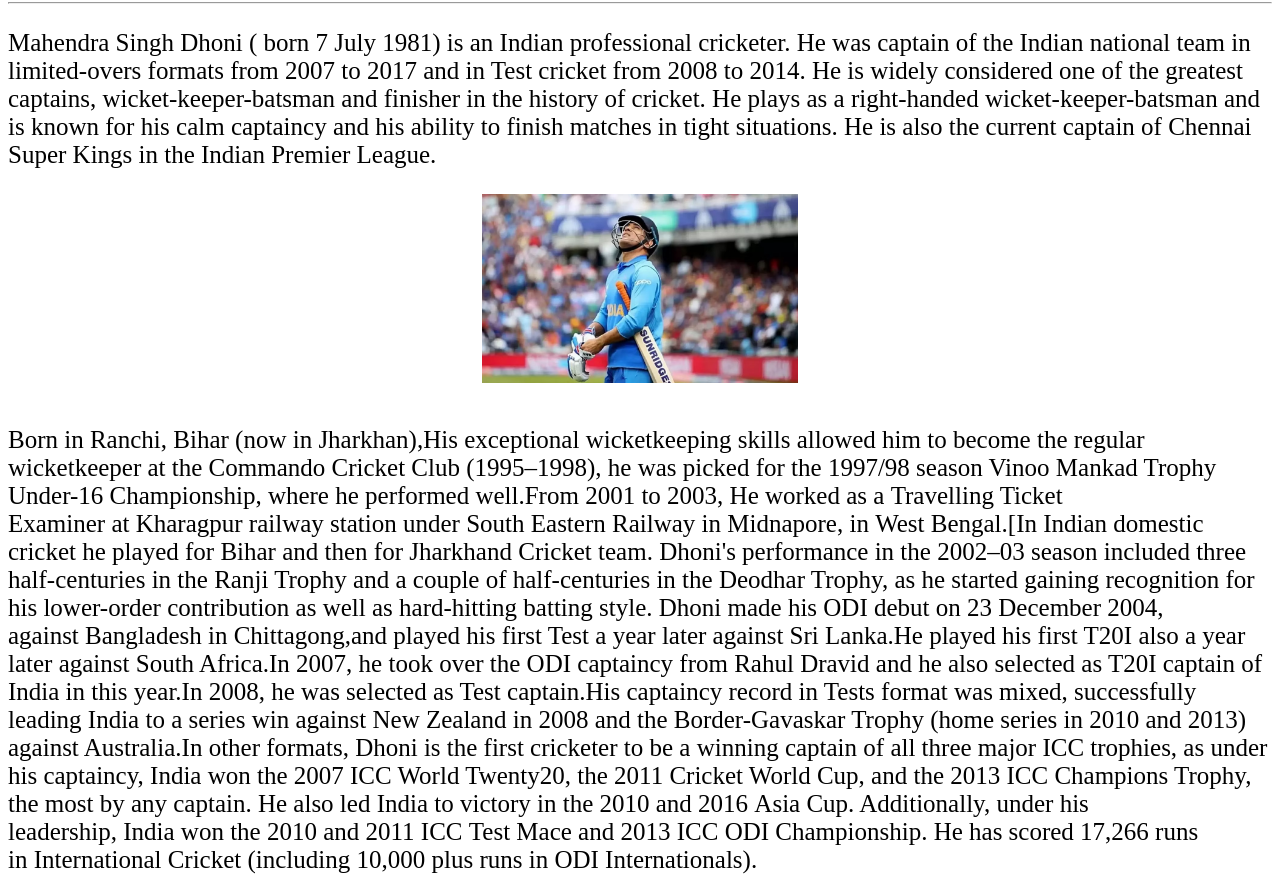
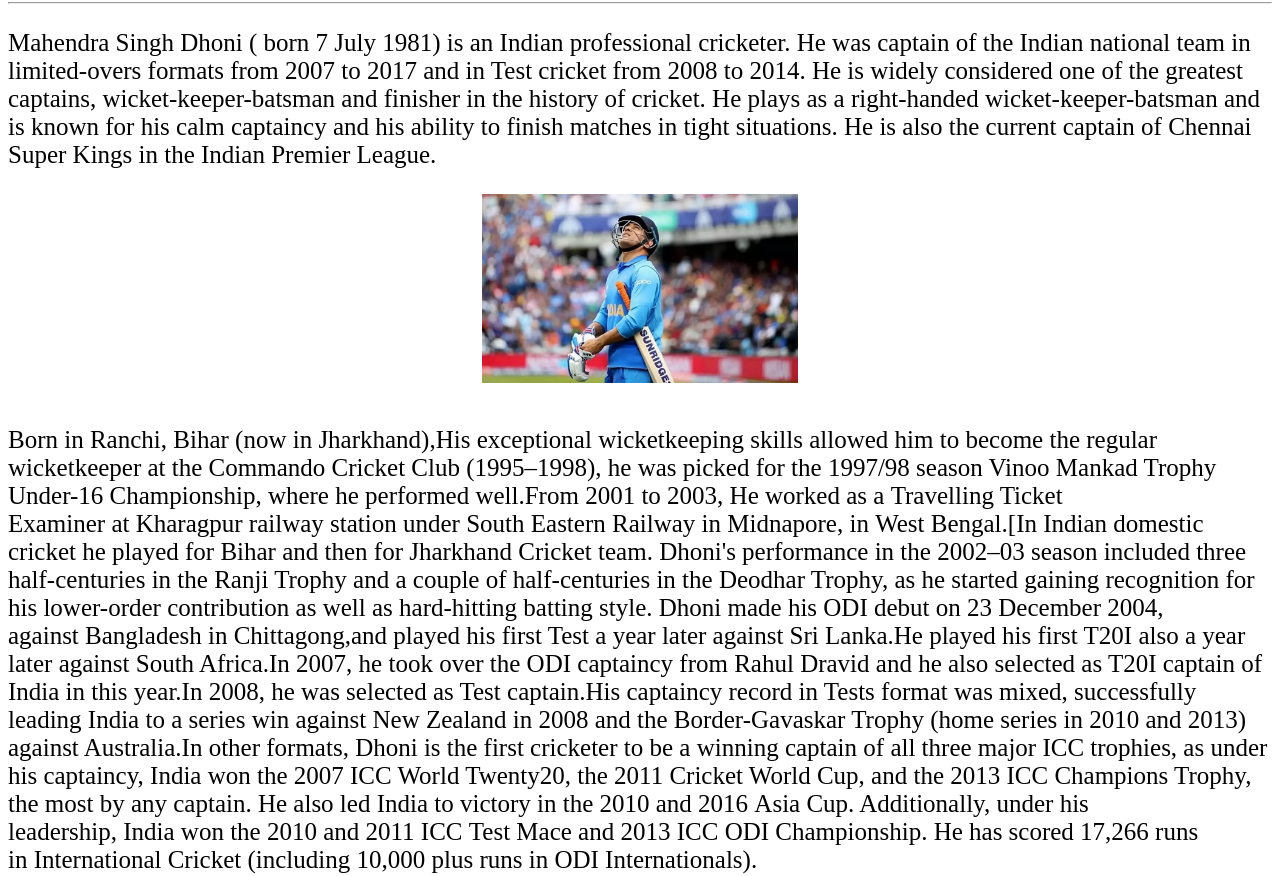
Before and after one commit to JaswanthCodes/MernIntern, a plain HTML site: page index.html in a window 1280 px wide. Shown: the part 78-954 px from the top of the page. Drawn offline with Linux system fonts and the light colour scheme.

Commit message:
Content Change

```diff
--- a/index.html
+++ b/index.html
@@ -14,7 +14,7 @@
             margin-right: auto;
         ">
         <br>
-        <p style="font-size: 25px;">Born in Ranchi, Bihar (now in Jharkhan),His exceptional wicketkeeping skills allowed him to become the regular wicketkeeper at the Commando Cricket Club (1995–1998), he was picked for the 1997/98 season Vinoo Mankad Trophy Under-16 Championship, where he performed well.From 2001 to 2003, He worked as a Travelling Ticket Examiner at Kharagpur railway station under South Eastern Railway in Midnapore, in West Bengal.[In Indian domestic cricket he played for Bihar and then for Jharkhand Cricket team. Dhoni's performance in the 2002–03 season included three half-centuries in the Ranji Trophy and a couple of half-centuries in the Deodhar Trophy, as he started gaining recognition for his lower-order contribution as well as hard-hitting batting style.
+        <p style="font-size: 25px;">Born in Ranchi, Bihar (now in Jharkhand),His exceptional wicketkeeping skills allowed him to become the regular wicketkeeper at the Commando Cricket Club (1995–1998), he was picked for the 1997/98 season Vinoo Mankad Trophy Under-16 Championship, where he performed well.From 2001 to 2003, He worked as a Travelling Ticket Examiner at Kharagpur railway station under South Eastern Railway in Midnapore, in West Bengal.[In Indian domestic cricket he played for Bihar and then for Jharkhand Cricket team. Dhoni's performance in the 2002–03 season included three half-centuries in the Ranji Trophy and a couple of half-centuries in the Deodhar Trophy, as he started gaining recognition for his lower-order contribution as well as hard-hitting batting style.
             Dhoni made his ODI debut on 23 December 2004, against Bangladesh in Chittagong,and played his first Test a year later against Sri Lanka.He played his first T20I also a year later against South Africa.In 2007, he took over the ODI captaincy from Rahul Dravid and he also selected as T20I captain of India in this year.In 2008, he was selected as Test captain.His captaincy record in Tests format was mixed, successfully leading India to a series win against New Zealand in 2008 and the Border-Gavaskar Trophy (home series in 2010 and 2013) against Australia.In other formats, Dhoni is the first cricketer to be a winning captain of all three major ICC trophies, as under his captaincy, India won the 2007 ICC World Twenty20, the 2011 Cricket World Cup, and the 2013 ICC Champions Trophy, the most by any captain. He also led India to victory in the 2010 and 2016 Asia Cup. Additionally, under his leadership, India won the 2010 and 2011 ICC Test Mace and 2013 ICC ODI Championship. He has scored 17,266 runs in International Cricket (including 10,000 plus runs in ODI Internationals).</p>
         <h2 style="font-size: 25px;">Awards and achievements</h2>
         <hr>
```
